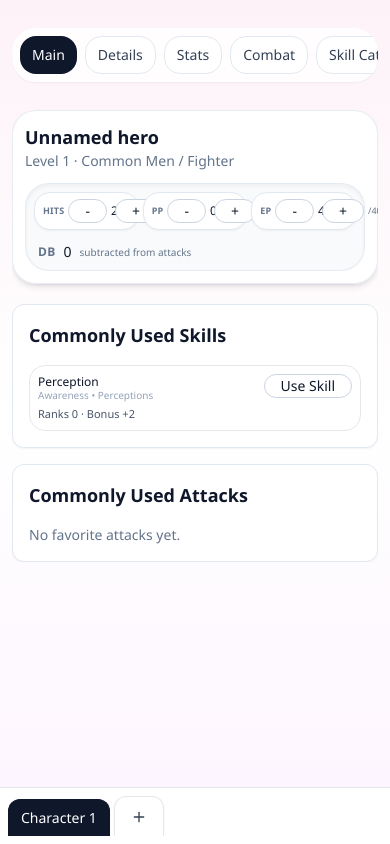
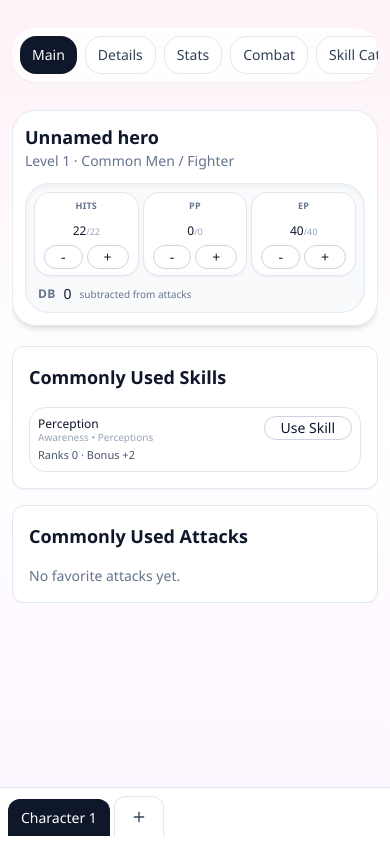
Before and after one commit to raccomunk/rolemaster-character-sheet, a React (Vite) app: page / in a window 390 px wide. Built offline with nearby package versions, Linux system fonts and the light colour scheme.

Commit message:
Rework hits/pp/ep tracker boxes for mobile layout

```diff
--- a/src/App.tsx
+++ b/src/App.tsx
@@ -1576,28 +1576,40 @@ export default function RolemasterCharacterSheetEngine() {
                 </div>
                 <div className="mt-3 rounded-3xl border border-slate-200/80 bg-slate-50/90 p-2 shadow-inner">
                   <div className="grid w-full grid-cols-3 gap-1 sm:gap-2" data-no-tab-swipe="true">
-                    <div className="flex w-full min-w-0 items-center gap-1 rounded-2xl border border-slate-200 bg-white px-2 py-1.5 text-xs shadow-sm sm:gap-2 sm:px-3 sm:py-2 sm:text-sm">
+                    <div className="flex w-full min-w-0 flex-col items-center gap-1 rounded-2xl border border-slate-200 bg-white px-2 py-1.5 shadow-sm sm:flex-row sm:gap-2 sm:px-3 sm:py-2">
                       <span className="shrink-0 text-[9px] font-semibold uppercase tracking-wide text-slate-500 sm:text-xs">Hits</span>
-                      <Button type="button" variant="outline" className="h-6 rounded-xl px-1.5 text-[10px] sm:h-7 sm:px-2 sm:text-xs" onClick={() => updateSheet((prev) => ({ ...prev, health: { ...prev.health, currentHits: prev.health.currentHits + 1 } }))}>-</Button>
-                      <div className="min-w-0 flex-1 text-center text-xs font-medium tabular-nums text-slate-900 sm:text-sm">{currentHitsPool}</div>
-                      <Button type="button" variant="outline" className="h-6 rounded-xl px-1.5 text-[10px] sm:h-7 sm:px-2 sm:text-xs" onClick={() => updateSheet((prev) => ({ ...prev, health: { ...prev.health, currentHits: Math.max(0, prev.health.currentHits - 1) } }))}>+</Button>
-                      <span className="min-w-0 shrink-0 whitespace-nowrap text-[9px] text-slate-500 sm:text-[10px]">/{totalHits}</span>
+                      <div className="min-w-0 text-center sm:flex-1">
+                        <span className="text-xs font-medium tabular-nums text-slate-900 sm:text-sm">{currentHitsPool}</span>
+                        <span className="text-[9px] text-slate-400 sm:text-[10px]">/{totalHits}</span>
+                      </div>
+                      <div className="flex shrink-0 items-center gap-1">
+                        <Button type="button" variant="outline" className="h-6 rounded-xl px-1.5 text-[10px] sm:h-7 sm:px-2 sm:text-xs" onClick={() => updateSheet((prev) => ({ ...prev, health: { ...prev.health, currentHits: prev.health.currentHits + 1 } }))}>-</Button>
+                        <Button type="button" variant="outline" className="h-6 rounded-xl px-1.5 text-[10px] sm:h-7 sm:px-2 sm:text-xs" onClick={() => updateSheet((prev) => ({ ...prev, health: { ...prev.health, currentHits: Math.max(0, prev.health.currentHits - 1) } }))}>+</Button>
+                      </div>
                     </div>
-                    <div className="flex w-full min-w-0 items-center gap-1 rounded-2xl border border-slate-200 bg-white px-2 py-1.5 text-xs shadow-sm sm:gap-2 sm:px-3 sm:py-2 sm:text-sm">
+                    <div className="flex w-full min-w-0 flex-col items-center gap-1 rounded-2xl border border-slate-200 bg-white px-2 py-1.5 shadow-sm sm:flex-row sm:gap-2 sm:px-3 sm:py-2">
                       <span className="shrink-0 text-[9px] font-semibold uppercase tracking-wide text-slate-500 sm:text-xs">PP</span>
-                      <Button type="button" variant="outline" className="h-6 rounded-xl px-1.5 text-[10px] sm:h-7 sm:px-2 sm:text-xs" onClick={() => updateSheet((prev) => ({ ...prev, magic: { ...prev.magic, currentPP: prev.magic.currentPP + 1 } }))}>-</Button>
-                      <div className="min-w-0 flex-1 text-center text-xs font-medium tabular-nums text-slate-900 sm:text-sm">{currentPPPool}</div>
-                      <Button type="button" variant="outline" className="h-6 rounded-xl px-1.5 text-[10px] sm:h-7 sm:px-2 sm:text-xs" onClick={() => updateSheet((prev) => ({ ...prev, magic: { ...prev.magic, currentPP: Math.max(0, prev.magic.currentPP - 1) } }))}>+</Button>
-                      <span className="min-w-0 shrink-0 whitespace-nowrap text-[9px] text-slate-500 sm:text-[10px]">/{totalPP}</span>
+                      <div className="min-w-0 text-center sm:flex-1">
+                        <span className="text-xs font-medium tabular-nums text-slate-900 sm:text-sm">{currentPPPool}</span>
+                        <span className="text-[9px] text-slate-400 sm:text-[10px]">/{totalPP}</span>
+                      </div>
+                      <div className="flex shrink-0 items-center gap-1">
+                        <Button type="button" variant="outline" className="h-6 rounded-xl px-1.5 text-[10px] sm:h-7 sm:px-2 sm:text-xs" onClick={() => updateSheet((prev) => ({ ...prev, magic: { ...prev.magic, currentPP: prev.magic.currentPP + 1 } }))}>-</Button>
+                        <Button type="button" variant="outline" className="h-6 rounded-xl px-1.5 text-[10px] sm:h-7 sm:px-2 sm:text-xs" onClick={() => updateSheet((prev) => ({ ...prev, magic: { ...prev.magic, currentPP: Math.max(0, prev.magic.currentPP - 1) } }))}>+</Button>
+                      </div>
                     </div>
-                    <div className="flex w-full min-w-0 items-center gap-1 rounded-2xl border border-slate-200 bg-white px-2 py-1.5 text-xs shadow-sm sm:gap-2 sm:px-3 sm:py-2 sm:text-sm">
+                    <div className="flex w-full min-w-0 flex-col items-center gap-1 rounded-2xl border border-slate-200 bg-white px-2 py-1.5 shadow-sm sm:flex-row sm:gap-2 sm:px-3 sm:py-2">
                       <span className="shrink-0 text-[9px] font-semibold uppercase tracking-wide text-slate-500 sm:text-xs">EP</span>
-                      <Button type="button" variant="outline" className="h-6 rounded-xl px-1.5 text-[10px] sm:h-7 sm:px-2 sm:text-xs" onClick={() => updateSheet((prev) => ({ ...prev, exhaustion: { ...prev.exhaustion, currentEP: prev.exhaustion.currentEP + 1 } }))}>-</Button>
-                      <div className="min-w-0 flex-1 text-center text-xs font-medium tabular-nums text-slate-900 sm:text-sm">{currentEPPool}</div>
-                      <Button type="button" variant="outline" className="h-6 rounded-xl px-1.5 text-[10px] sm:h-7 sm:px-2 sm:text-xs" onClick={() => updateSheet((prev) => ({ ...prev, exhaustion: { ...prev.exhaustion, currentEP: Math.max(0, prev.exhaustion.currentEP - 1) } }))}>+</Button>
-                      <span className="min-w-0 shrink-0 whitespace-nowrap text-[9px] text-slate-500 sm:text-[10px]">/{totalEP}</span>
+                      <div className="min-w-0 text-center sm:flex-1">
+                        <span className="text-xs font-medium tabular-nums text-slate-900 sm:text-sm">{currentEPPool}</span>
+                        <span className="text-[9px] text-slate-400 sm:text-[10px]">/{totalEP}</span>
+                      </div>
+                      <div className="flex shrink-0 items-center gap-1">
+                        <Button type="button" variant="outline" className="h-6 rounded-xl px-1.5 text-[10px] sm:h-7 sm:px-2 sm:text-xs" onClick={() => updateSheet((prev) => ({ ...prev, exhaustion: { ...prev.exhaustion, currentEP: prev.exhaustion.currentEP + 1 } }))}>-</Button>
+                        <Button type="button" variant="outline" className="h-6 rounded-xl px-1.5 text-[10px] sm:h-7 sm:px-2 sm:text-xs" onClick={() => updateSheet((prev) => ({ ...prev, exhaustion: { ...prev.exhaustion, currentEP: Math.max(0, prev.exhaustion.currentEP - 1) } }))}>+</Button>
+                      </div>
                     </div>
-                    <div className="mt-2 flex items-center gap-2 px-1 text-sm text-slate-600 sm:justify-end">
+                    <div className="col-span-3 mt-1 flex items-center gap-2 px-1 text-sm text-slate-600 sm:justify-end">
                       <span className="shrink-0 whitespace-nowrap text-xs font-semibold uppercase tracking-wide text-slate-500">DB</span>
                       <span className="shrink-0 whitespace-nowrap font-medium tabular-nums text-slate-900">{totalNormalDB}</span>
                       <span className="min-w-0 whitespace-nowrap text-[10px] text-slate-500 sm:text-xs">subtracted from attacks</span>
```
